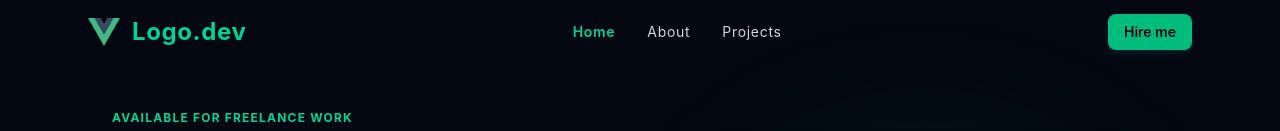
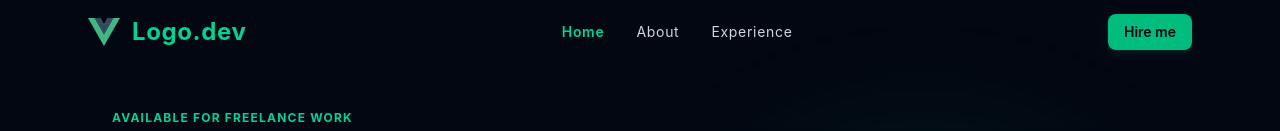
Before and after one commit to enterprisecolumnadominic/porfolio-vue-project, a Vue app: page / in a window 1280 px wide. Shown: the top 131 px of the page. Built offline with nearby package versions, Linux system fonts and the light colour scheme.

Commit message:
made UI fixes

```diff
--- a/src/assets/main.css
+++ b/src/assets/main.css
@@ -1,2 +1,6 @@
 @import "./base.css";
 @import "tailwindcss";
+
+html {
+  scroll-behavior: smooth;
+}
--- a/src/views/AboutView.vue
+++ b/src/views/AboutView.vue
@@ -55,7 +55,7 @@ const aboutItems: AboutItem[] = aboutDataRaw;
           class="relative group max-w-xs md:max-w-none w-full aspect-square rounded-2xl overflow-hidden border border-gray-800 bg-gray-900/40 shadow-2xl"
         >
           <img
-            src="http://localhost:3000/img/about.jpg?auto=format&fit=crop&w=600&q=80"
+            src="https://www.ibuild.ph/sites/default/files/features/web-designers-developers-and-digital-marketing-sevices-Metro-Manila-Philippines.jpg?auto=format&fit=crop&w=600&q=80"
             alt="My Profile Portrait Picture"
             class="w-full h-full object-cover group-hover:scale-105 transition-transform duration-300"
             loading="lazy"
--- a/src/views/TheNavbar.vue
+++ b/src/views/TheNavbar.vue
@@ -1,12 +1,5 @@
-<!-- src/views/TheNavbar.vue -->
 <template>
-  <!--
-    HORIZONTAL ALIGNMENT MODIFICATION:
-    Changed 'max-w-4xl' to 'max-w-6xl' to expand the tracking width
-    and match the exact proportions of your updated Hero Banner section.
-  -->
   <nav class="w-full max-w-6xl px-6 h-16 flex items-center justify-between">
-    <!-- LEFT SIDE: Brand Logo Block -->
     <div class="flex items-center space-x-3">
       <img alt="Vue logo" src="@/assets/logo.svg" width="32" height="32" class="object-contain" />
       <a
@@ -17,7 +10,6 @@
       </a>
     </div>
 
-    <!-- CENTER TRACK: Secondary Navigation Links -->
     <div class="flex items-center space-x-8">
       <a
         href="#"
@@ -31,15 +23,15 @@
       >
         About
       </a>
+
       <a
-        href="#projects"
+        href="#experience"
         class="text-gray-300 hover:text-emerald-400 transition duration-150 tracking-wider text-xs sm:text-sm"
       >
-        Projects
+        Experience
       </a>
     </div>
 
-    <!-- RIGHT SIDE: Primary Action CTA -->
     <div class="hidden sm:block">
       <button
         type="button"
```
